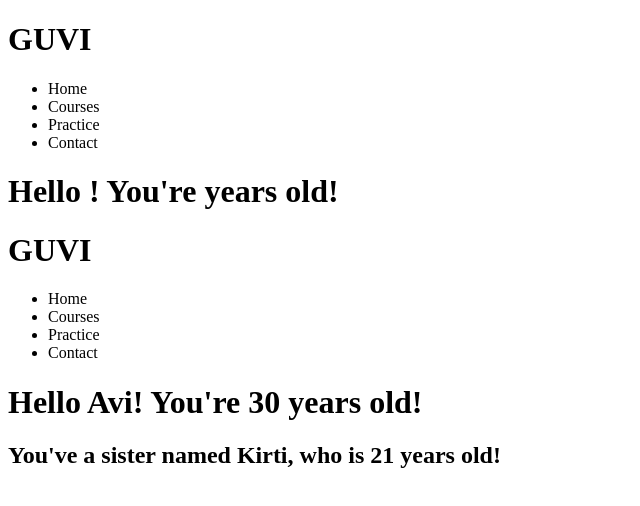
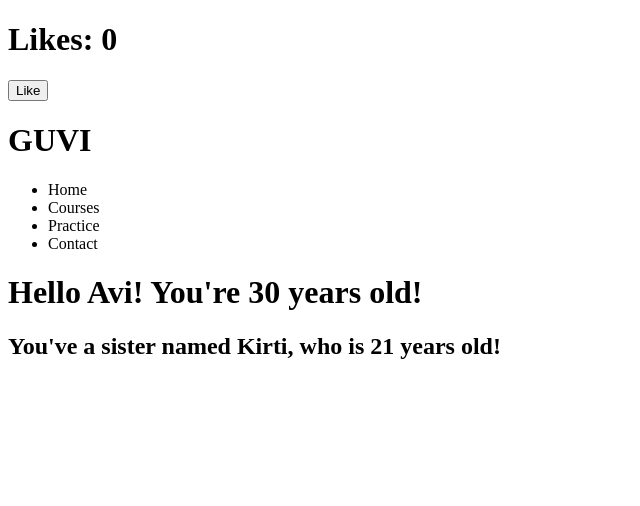
Before and after one commit to avikeshari/js-fswd, a React (Vite) app: page / in a window 1280 px wide. Shown: the top 506 px of the page, without its empty margins (0-640 px from the left). Built offline with nearby package versions, Linux system fonts and the light colour scheme.

Commit message:
UseState

```diff
--- a/src/App.jsx
+++ b/src/App.jsx
@@ -1,8 +1,20 @@
+import React from 'react'
 import Header from './components/Header.jsx'
 
-function App(){
+/*function App(){
   return <div>
     <Header />
+  </div>
+}*/
+
+const App = () => {
+  const [likes,setLikes] = React.useState(0);
+  const hLike = () => {
+    setLikes(likes + 1); //likes++
+  }
+  return <div>
+    <h1>Likes: {likes}</h1>
+    <button onClick = {hLike}>Like</button>
   </div>
 }
 
```
